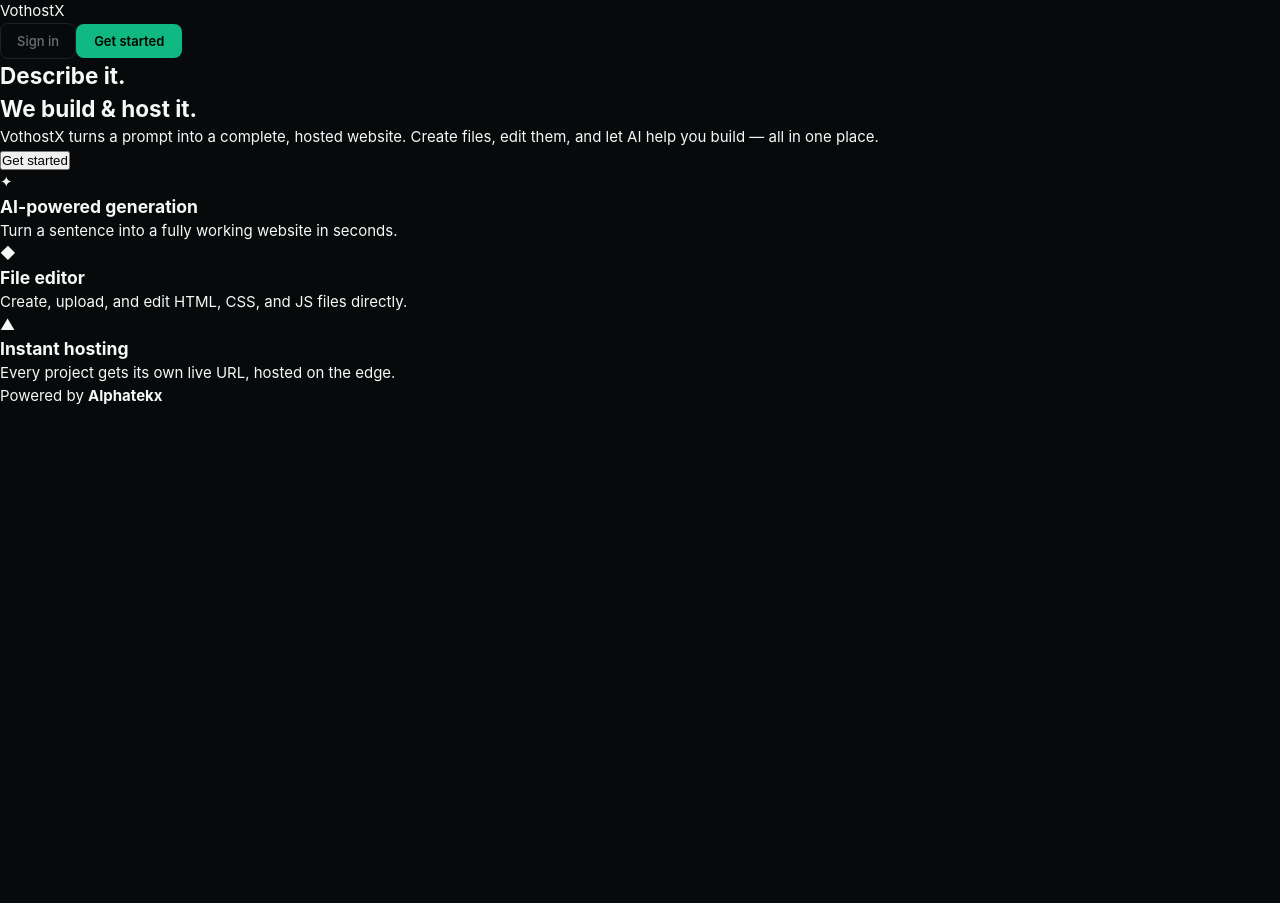
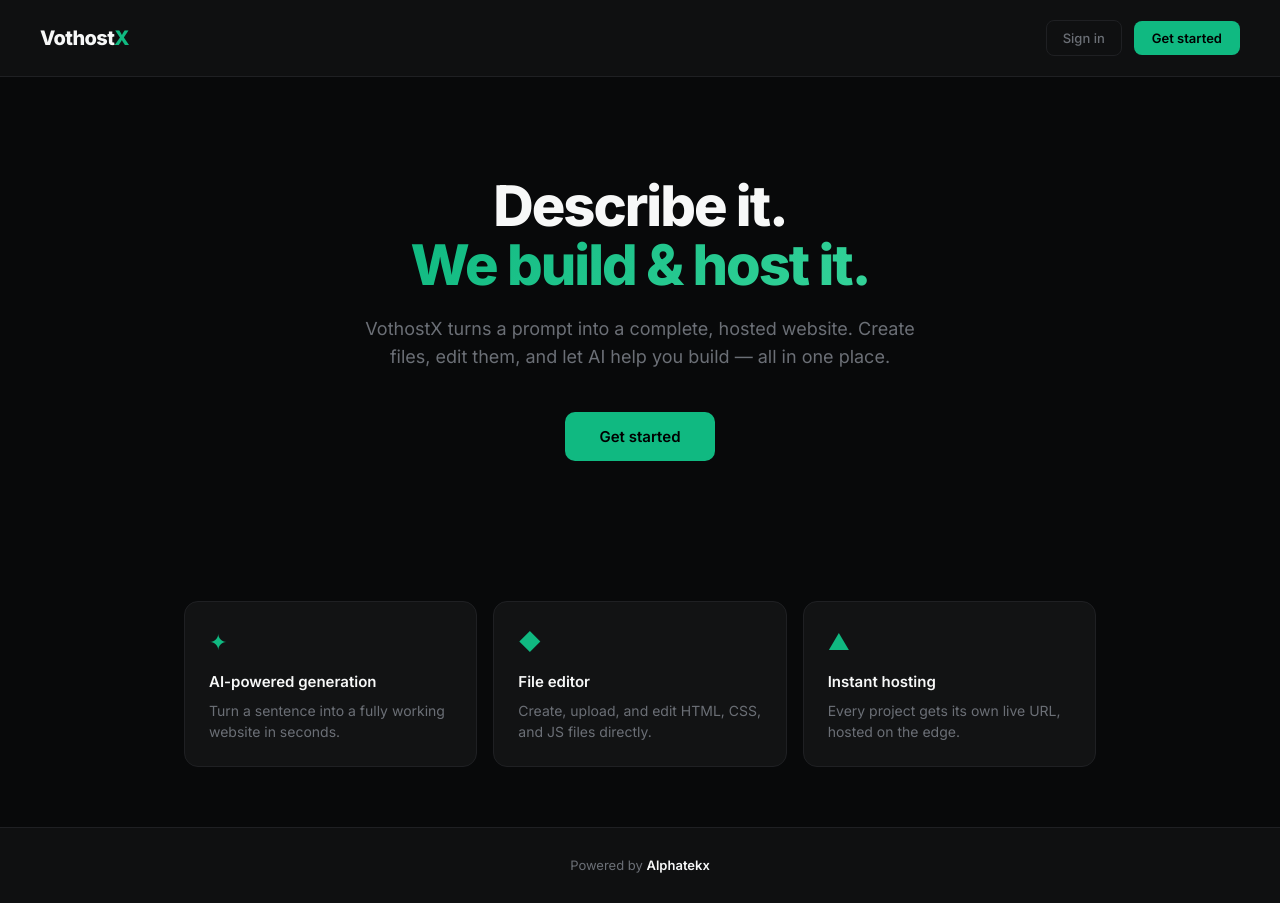
Before and after one commit to Dom-X-tech/VothostX-, a React (Vite) app in the folder web/: page / in a window 1280 px wide. Before the commit the page ends 800 px from the top, so only its background shows below. Built offline with nearby package versions, Linux system fonts and the light colour scheme; no server answers; the HTML template or start-up script is replaced by a standard one.

Commit message:
Update index.css

```diff
--- a/web/src/index.css
+++ b/web/src/index.css
@@ -1,4 +1,226 @@
-/* ---------- Buttons (small + ghost) ---------- */
+@import url('https://fonts.googleapis.com/css2?family=Inter:wght@400;500;600;700;800&display=swap');
+
+* { box-sizing: border-box; margin: 0; padding: 0; }
+
+:root {
+  --bg: #08090a;
+  --bg-elevated: #0f1011;
+  --panel: #121314;
+  --border: #1f2023;
+  --border-strong: #2a2c30;
+  --text: #f7f8f8;
+  --muted: #6b6f76;
+  --accent: #10b981;
+  --accent-hover: #34d399;
+  --error: #f87171;
+}
+
+html, body, #root { height: 100%; }
+
+body {
+  font-family: 'Inter', -apple-system, BlinkMacSystemFont, 'Segoe UI', Roboto, sans-serif;
+  background: var(--bg);
+  color: var(--text);
+  font-size: 15px;
+  line-height: 1.5;
+  -webkit-font-smoothing: antialiased;
+  -moz-osx-font-smoothing: grayscale;
+  min-height: 100vh;
+}
+
+#root {
+  display: flex;
+  flex-direction: column;
+}
+
+.app {
+  display: flex;
+  flex-direction: column;
+  min-height: 100vh;
+  background: var(--bg);
+  color: var(--text);
+}
+
+.header {
+  padding: 20px 40px;
+  display: flex;
+  justify-content: space-between;
+  align-items: center;
+  border-bottom: 1px solid var(--border);
+  background: var(--bg-elevated);
+}
+
+.logo {
+  font-size: 20px;
+  font-weight: 800;
+  letter-spacing: -0.6px;
+  color: var(--text);
+}
+
+.logo span { color: var(--accent); }
+
+.header-right { display: flex; align-items: center; gap: 12px; }
+
+.parent { font-size: 12px; color: var(--muted); }
+
+.user-email { font-size: 13px; color: var(--muted); }
+
+.main {
+  flex: 1;
+  max-width: 960px;
+  margin: 0 auto;
+  padding: 60px 24px;
+  width: 100%;
+}
+
+.main.narrow { max-width: 420px; padding: 60px 24px; }
+
+h1 {
+  font-size: 36px;
+  font-weight: 700;
+  letter-spacing: -1px;
+  margin-bottom: 12px;
+  color: var(--text);
+  line-height: 1.2;
+}
+
+h1 span {
+  background: linear-gradient(135deg, #10b981 0%, #34d399 100%);
+  -webkit-background-clip: text;
+  -webkit-text-fill-color: transparent;
+  background-clip: text;
+}
+
+.sub {
+  color: var(--muted);
+  font-size: 16px;
+  margin-bottom: 28px;
+  line-height: 1.6;
+}
+
+.hero { text-align: center; padding: 40px 0 60px; }
+
+.hero h1 {
+  font-size: 56px;
+  font-weight: 800;
+  letter-spacing: -2px;
+  line-height: 1.05;
+  margin-bottom: 20px;
+}
+
+.hero .sub {
+  font-size: 18px;
+  max-width: 560px;
+  margin: 0 auto 40px;
+}
+
+.cta {
+  display: inline-block;
+  padding: 15px 34px;
+  font-size: 15px;
+  font-weight: 600;
+  background: var(--accent);
+  color: #000;
+  border: none;
+  border-radius: 10px;
+  cursor: pointer;
+  font-family: inherit;
+  transition: background 150ms, transform 150ms, box-shadow 150ms;
+  text-decoration: none;
+}
+
+.cta:hover {
+  background: var(--accent-hover);
+  transform: translateY(-1px);
+  box-shadow: 0 8px 24px rgba(16, 185, 129, 0.25);
+  text-decoration: none;
+  color: #000;
+}
+
+.features {
+  display: grid;
+  grid-template-columns: repeat(3, 1fr);
+  gap: 16px;
+  margin-top: 80px;
+}
+
+.feature {
+  padding: 24px;
+  background: var(--panel);
+  border: 1px solid var(--border);
+  border-radius: 14px;
+}
+
+.feature-icon { font-size: 22px; margin-bottom: 12px; color: var(--accent); }
+
+.feature h3 {
+  font-size: 15px;
+  font-weight: 600;
+  margin-bottom: 6px;
+  color: var(--text);
+}
+
+.feature p { font-size: 14px; color: var(--muted); line-height: 1.5; }
+
+.footer {
+  padding: 28px;
+  text-align: center;
+  font-size: 13px;
+  color: var(--muted);
+  border-top: 1px solid var(--border);
+  background: var(--bg-elevated);
+}
+
+.footer strong { color: var(--text); font-weight: 600; }
+
+.input, .textarea {
+  width: 100%;
+  padding: 14px 16px;
+  font-size: 15px;
+  font-family: inherit;
+  background: var(--panel);
+  color: var(--text);
+  border: 1px solid var(--border);
+  border-radius: 10px;
+  transition: border-color 120ms, box-shadow 120ms;
+}
+
+.input.mt { margin-top: 12px; }
+
+.textarea {
+  min-height: 110px;
+  resize: vertical;
+  line-height: 1.5;
+}
+
+.input::placeholder, .textarea::placeholder { color: #4a4d53; }
+
+.input:focus, .textarea:focus {
+  outline: none;
+  border-color: var(--accent);
+  box-shadow: 0 0 0 3px rgba(16, 185, 129, 0.1);
+}
+
+.input:disabled, .textarea:disabled { opacity: 0.6; cursor: not-allowed; }
+
+.btn {
+  width: 100%;
+  margin-top: 20px;
+  padding: 14px;
+  font-size: 15px;
+  font-weight: 600;
+  background: var(--accent);
+  color: #000;
+  border: none;
+  border-radius: 10px;
+  cursor: pointer;
+  font-family: inherit;
+  transition: background 120ms, opacity 120ms;
+}
+
+.btn:hover:not(:disabled) { background: var(--accent-hover); }
+.btn:disabled { opacity: 0.4; cursor: not-allowed; }
+
 .btn-small {
   padding: 9px 18px;
   font-size: 13px;
@@ -27,65 +249,7 @@
   transition: color 120ms, border-color 120ms;
 }
 
-.btn-ghost:hover {
-  color: var(--text);
-  border-color: var(--border-strong);
-}
-
-/* ---------- Auth page ---------- */
-.main.narrow {
-  max-width: 420px;
-  padding: 80px 24px;
-}
-
-.main.narrow h1 {
-  font-size: 32px;
-  font-weight: 700;
-  letter-spacing: -0.8px;
-  margin-bottom: 10px;
-}
-
-.input {
-  width: 100%;
-  padding: 14px 16px;
-  font-size: 15px;
-  font-family: inherit;
-  background: var(--panel);
-  color: var(--text);
-  border: 1px solid var(--border);
-  border-radius: 10px;
-  transition: border-color 120ms, box-shadow 120ms;
-}
-
-.input.mt { margin-top: 12px; }
-
-.input::placeholder { color: #4a4d53; }
-
-.input:focus {
-  outline: none;
-  border-color: var(--accent);
-  box-shadow: 0 0 0 3px rgba(16, 185, 129, 0.1);
-}
-
-.input:disabled { opacity: 0.6; }
-
-.btn {
-  width: 100%;
-  margin-top: 20px;
-  padding: 14px;
-  font-size: 15px;
-  font-weight: 600;
-  background: var(--accent);
-  color: #000;
-  border: none;
-  border-radius: 10px;
-  cursor: pointer;
-  font-family: inherit;
-  transition: background 120ms, opacity 120ms;
-}
-
-.btn:hover:not(:disabled) { background: var(--accent-hover); }
-.btn:disabled { opacity: 0.4; cursor: not-allowed; }
+.btn-ghost:hover { color: var(--text); border-color: var(--border-strong); }
 
 .link {
   background: none;
@@ -100,33 +264,16 @@
 
 .link:hover { color: var(--accent-hover); text-decoration: underline; }
 
-.auth-switch {
-  margin-top: 24px;
-  text-align: center;
-  font-size: 14px;
-}
+.auth-switch { margin-top: 24px; text-align: center; font-size: 14px; }
 
-.error {
-  color: #f87171;
-  font-size: 14px;
-  margin-top: 16px;
-  text-align: center;
-}
+.error { color: var(--error); font-size: 14px; margin-top: 16px; text-align: center; }
 
-.loading {
-  display: flex;
-  align-items: center;
-  justify-content: center;
-  min-height: 100vh;
-  color: var(--muted);
-}
+.loading { display: flex; align-items: center; justify-content: center; min-height: 100vh; color: var(--muted); }
 
-.user-email {
-  font-size: 13px;
-  color: var(--muted);
-}
+.status { color: var(--muted); font-size: 14px; margin-top: 20px; }
 
-/* ---------- Dashboard ---------- */
+.create-box { margin-top: 32px; margin-bottom: 40px; }
+
 .empty-state {
   margin-top: 40px;
   padding: 60px 24px;
@@ -136,13 +283,177 @@
   border-radius: 14px;
 }
 
-.empty-state p {
-  color: var(--text);
-  font-size: 15px;
-  margin-bottom: 8px;
+.empty-state p { color: var(--text); font-size: 15px; margin-bottom: 8px; }
+.empty-state .muted-note { color: var(--muted); font-size: 13px; }
+
+.projects-grid {
+  display: grid;
+  grid-template-columns: repeat(auto-fill, minmax(280px, 1fr));
+  gap: 16px;
+  margin-top: 24px;
 }
 
-.empty-state .muted-note {
+.project-card {
+  padding: 20px;
+  background: var(--panel);
+  border: 1px solid var(--border);
+  border-radius: 14px;
+  display: flex;
+  flex-direction: column;
+}
+
+.project-card-head {
+  display: flex;
+  justify-content: space-between;
+  align-items: flex-start;
+  gap: 12px;
+  margin-bottom: 10px;
+}
+
+.project-card h3 { font-size: 15px; font-weight: 600; color: var(--text); line-height: 1.35; }
+
+.project-date { font-size: 11px; color: var(--muted); white-space: nowrap; }
+
+.project-prompt {
+  font-size: 13px;
   color: var(--muted);
+  line-height: 1.55;
+  margin-bottom: 16px;
+  flex: 1;
+}
+
+.project-actions { display: flex; gap: 8px; }
+
+.editor-layout {
+  display: grid;
+  grid-template-columns: 220px 1fr 340px;
+  height: calc(100vh - 72px);
+  overflow: hidden;
+  background: var(--bg);
+}
+
+.file-sidebar, .preview-side {
+  background: var(--bg-elevated);
+  border-right: 1px solid var(--border);
+  overflow-y: auto;
+  padding: 16px 12px;
+  display: flex;
+  flex-direction: column;
+  gap: 12px;
+}
+
+.preview-side { border-right: none; border-left: 1px solid var(--border); padding: 0; }
+
+.sidebar-head {
+  display: flex;
+  justify-content: space-between;
+  align-items: center;
+  font-size: 12px;
+  text-transform: uppercase;
+  letter-spacing: 0.6px;
+  color: var(--muted);
+  font-weight: 600;
+  padding: 0 4px;
+}
+
+.preview-side .sidebar-head { padding: 16px 16px 12px; }
+
+.btn-tiny {
+  background: var(--panel);
+  border: 1px solid var(--border);
+  color: var(--text);
+  border-radius: 6px;
+  padding: 4px 10px;
+  font-size: 12px;
+  cursor: pointer;
+  font-family: inherit;
+}
+
+.btn-tiny:hover { border-color: var(--border-strong); }
+.btn-tiny.block { width: 100%; padding: 8px; text-align: center; }
+
+.new-file-box { display: flex; gap: 6px; }
+.new-file-box .input.tiny { padding: 6px 10px; font-size: 13px; }
+
+.file-list { list-style: none; display: flex; flex-direction: column; gap: 2px; padding: 0; }
+.file-list li { display: flex; justify-content: space-between; align-items: center; border-radius: 6px; }
+.file-list li.active { background: var(--panel); }
+
+.file-link {
+  flex: 1;
+  text-align: left;
+  background: none;
+  border: none;
+  padding: 8px 10px;
   font-size: 13px;
+  color: var(--text);
+  cursor: pointer;
+  font-family: inherit;
+  border-radius: 6px;
+  overflow: hidden;
+  text-overflow: ellipsis;
+  white-space: nowrap;
 }
+
+.file-link:hover { background: var(--panel); }
+
+.file-x {
+  background: none;
+  border: none;
+  color: var(--muted);
+  font-size: 16px;
+  cursor: pointer;
+  padding: 4px 8px;
+}
+
+.file-x:hover { color: #f87171; }
+
+.editor-main {
+  display: flex;
+  flex-direction: column;
+  padding: 16px 20px;
+  gap: 12px;
+  overflow: hidden;
+}
+
+.editor-head { display: flex; justify-content: space-between; align-items: center; }
+.file-path { font-size: 13px; color: var(--muted); font-family: monospace; }
+.editor-actions { display: flex; align-items: center; gap: 10px; }
+.saved-tag { color: var(--accent); font-size: 12px; }
+
+.code-area {
+  flex: 1;
+  width: 100%;
+  padding: 16px;
+  background: #050607;
+  border: 1px solid var(--border);
+  border-radius: 10px;
+  color: var(--text);
+  font-family: monospace;
+  font-size: 13px;
+  line-height: 1.55;
+  resize: none;
+  outline: none;
+}
+
+.code-area:focus { border-color: var(--accent); }
+
+.ai-bar { display: flex; gap: 8px; }
+
+.empty-editor, .empty-preview {
+  display: flex;
+  align-items: center;
+  justify-content: center;
+  color: var(--muted);
+  font-size: 14px;
+  flex: 1;
+}
+
+.mini-preview { flex: 1; width: 100%; border: none; background: #fff; }
+
+@media (max-width: 900px) {
+  .editor-layout { grid-template-columns: 1fr; height: auto; }
+  .preview-side { display: none; }
+  .features { grid-template-columns: 1fr; }
+  .hero h1 { font-size: 36px; }
+}
```
